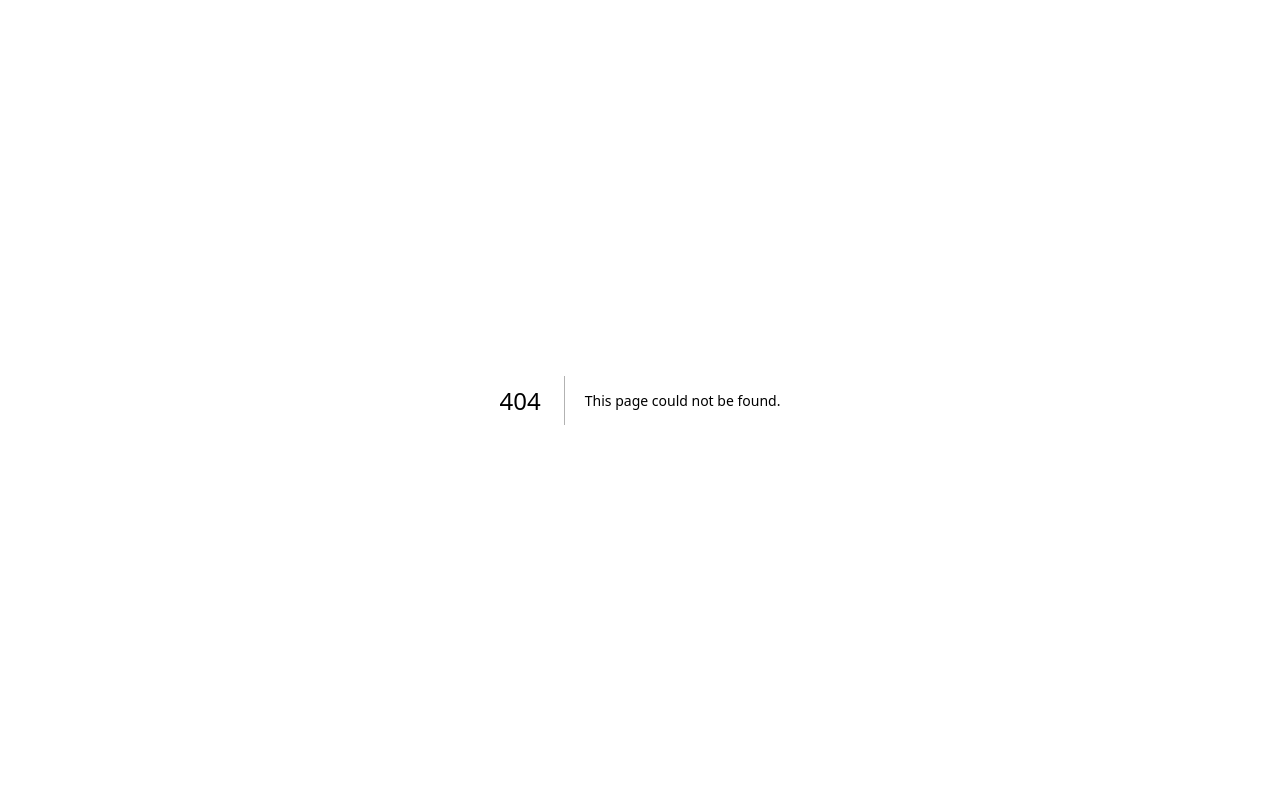
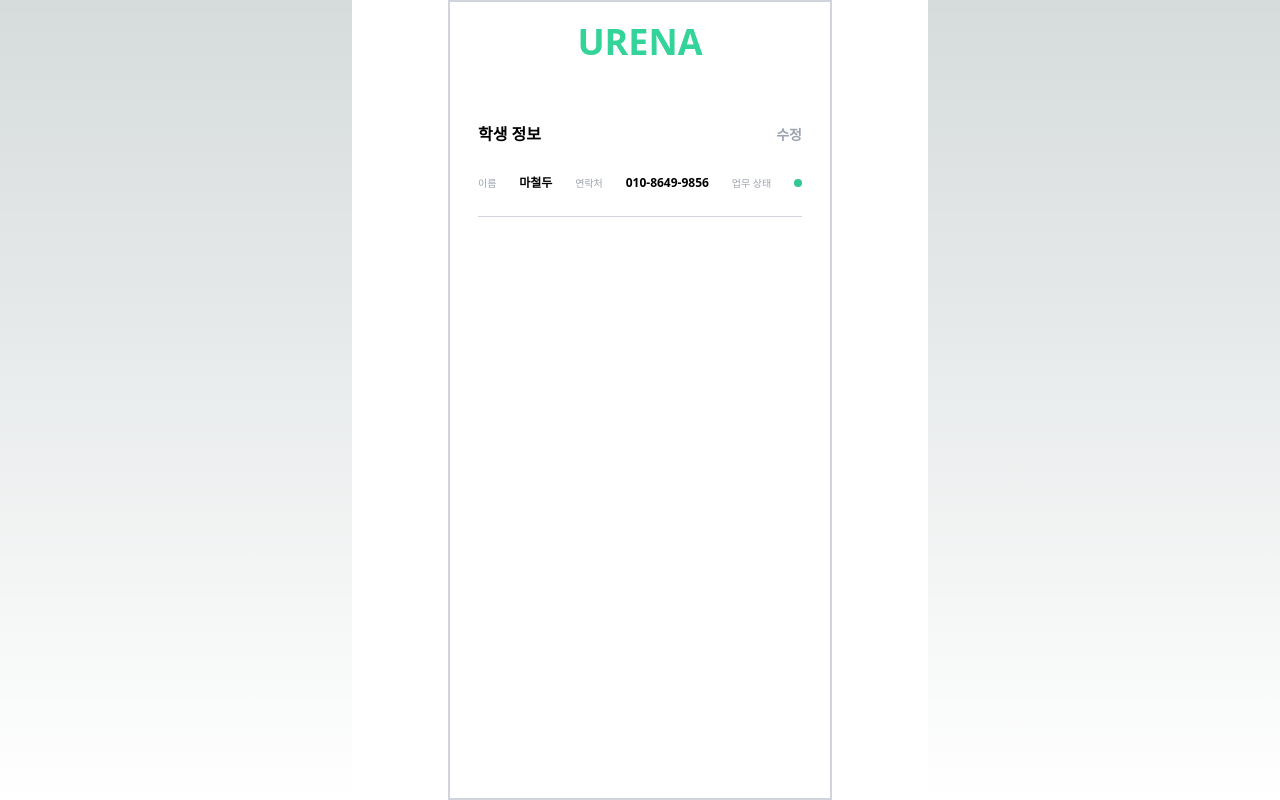
Before and after one commit to Imunury/URENA, a Next.js app: page /moti in a window 1280 px wide. Before the commit this address had no page. Built offline with nearby package versions, Linux system fonts and the light colour scheme.

Commit message:
feat : moti page 추가

```diff
--- a/src/app/manage/page.tsx
+++ b/src/app/manage/page.tsx
@@ -1,8 +1,17 @@
-const Home: React.FC = () => {
+'use client'
+
+import { useRouter } from "next/navigation"
+
+const Manage: React.FC = () => {
   let student = ['마철두', '010-8649-9856', '황대길', '전남고등학교', '2학년', 'complete', '홍길동']
   let memo = ['메모1입니다', '메모2입니다']
   let mission = [['미션1입니다','월, 수, 금'], ['미션2입니다','매일'], ['미션3입니다','주말']]
 
+  const router = useRouter()
+
+  const stats = () => {
+    router.push('/manage/stats')
+  }
     return (
         <div>
           <div className="flex mt-7 justify-between items-center mx-7">
@@ -70,7 +79,7 @@ const Home: React.FC = () => {
           }
 
           <div className="flex justify-center mx-7 pt-5 mt-5" style={{ borderTop: '1px solid #d1d5db' }}>
-            <button className="bg-gray-400 text-black px-4 py-2 rounded-md" style={{ fontSize: '16px', fontWeight: '600'}}>달성률 보기</button>
+            <button className="bg-gray-400 text-black px-4 py-2 rounded-md" style={{ fontSize: '16px', fontWeight: '600'}} onClick={stats}>달성률 보기</button>
           </div>
           <div className="flex justify-center mt-5">
             <button className="bg-emerald-400 text-white px-3 py-1 rounded-md" style={{ fontSize: '12px', fontWeight: '400'}}>확인</button>
@@ -80,4 +89,4 @@ const Home: React.FC = () => {
     );
   };
 
-  export default Home;
+  export default Manage;
--- a/src/app/manage/stats/page.tsx
+++ b/src/app/manage/stats/page.tsx
@@ -1,6 +1,7 @@
 'use client'
 
 import { useState } from 'react';
+import { useRouter } from "next/navigation"
 import Calendar from 'react-calendar';
 import moment from "moment";
 import ProgressBar from "@ramonak/react-progress-bar";
@@ -10,7 +11,7 @@ type ValuePiece = Date | null;
 
 type Value = ValuePiece | [ValuePiece, ValuePiece];
 
-const Home: React.FC = () => {
+const Stats: React.FC = () => {
   let student = '마철두'
   let failed = ["2024-07-01", "2024-07-05"]
   let complete = ["2024-07-02", "2024-07-06", "2024-07-04"]
@@ -21,6 +22,10 @@ const Home: React.FC = () => {
   let latter_half_rate = 99.8
 
   const [value, onChange] = useState<Value>(new Date());
+  const router = useRouter()
+  const check = () => {
+    router.push('/manage')
+  }
 
     return (
       <div>
@@ -138,10 +143,12 @@ const Home: React.FC = () => {
           <h1 className="" style={{ flex:'1', fontSize: '14px' , fontWeight: '600', textAlign:'center'}}>5/15</h1>
         </div>
         <div className="flex justify-center mt-5">
-            <button className="bg-emerald-400 text-white px-3 py-1 rounded-md" style={{ fontSize: '12px', fontWeight: '400'}}>확인</button>
+            <button className="bg-emerald-400 text-white px-3 py-1 rounded-md"
+            style={{ fontSize: '12px', fontWeight: '400'}}
+            onClick={check}>확인</button>
           </div>
       </div>
     );
   };
 
-  export default Home;
+  export default Stats;
--- /dev/null
+++ b/src/app/moti/layout.tsx
@@ -0,0 +1,18 @@
+export default function RootLayout({
+    children,
+  }: {
+    children: React.ReactNode
+  }) {
+    return (
+        <section className='h-full w-full flex justify-center'>
+        <div className="border-solid border-2 border-gray-300 w-2/3 flex flex-col">
+          <h1 className="text-emerald-400 text-4xl font-bold mt-5 mb-7 m-auto">
+            URENA
+          </h1>
+          {children}
+          <div className='mt-10'></div>
+        </div>
+
+      </section>
+    )
+  }
--- /dev/null
+++ b/src/app/moti/page.tsx
@@ -0,0 +1,34 @@
+'use client'
+
+import { useRouter } from "next/navigation"
+
+const Moti: React.FC = () => {
+    let moti = ['마철두', '010-8649-9856', 'complete']
+    const router = useRouter()
+
+    const logout = () => {
+        router.push('/')
+    }
+    return (
+        <div>
+            <div className="flex mt-7 justify-between items-center mx-7">
+                <h1 className="text-2xl font-bold" style={{ fontSize: '16px' , fontWeight: '600'}}>
+                학생 정보
+                </h1>
+                <h1 className="text-gray-400 font-bold" style={{ fontSize: '14px' , fontWeight: '600'}}>
+                수정
+                </h1>
+            </div>
+            <div className="flex mx-7 mt-6 pb-6 items-center justify-between" style={{ borderBottom: '1px solid #d1d5db' }}>
+                <h1 className="text-gray-400" style={{ fontSize: '10px' }}>이름</h1>
+                <h1 className="" style={{ fontSize: '12px' , fontWeight: '600' }}>{moti[0]}</h1>
+                <h1 className="text-gray-400" style={{ fontSize: '10px' }}>연락처</h1>
+                <h1 className="" style={{ fontSize: '12px', fontWeight: '600' }}>{moti[1]}</h1>
+                <h1 className="text-gray-400" style={{ fontSize: '10px' }}>업무 상태</h1>
+                <div className={moti[2]}></div>
+            </div>
+        </div>
+    )
+}
+
+export default Moti
```
